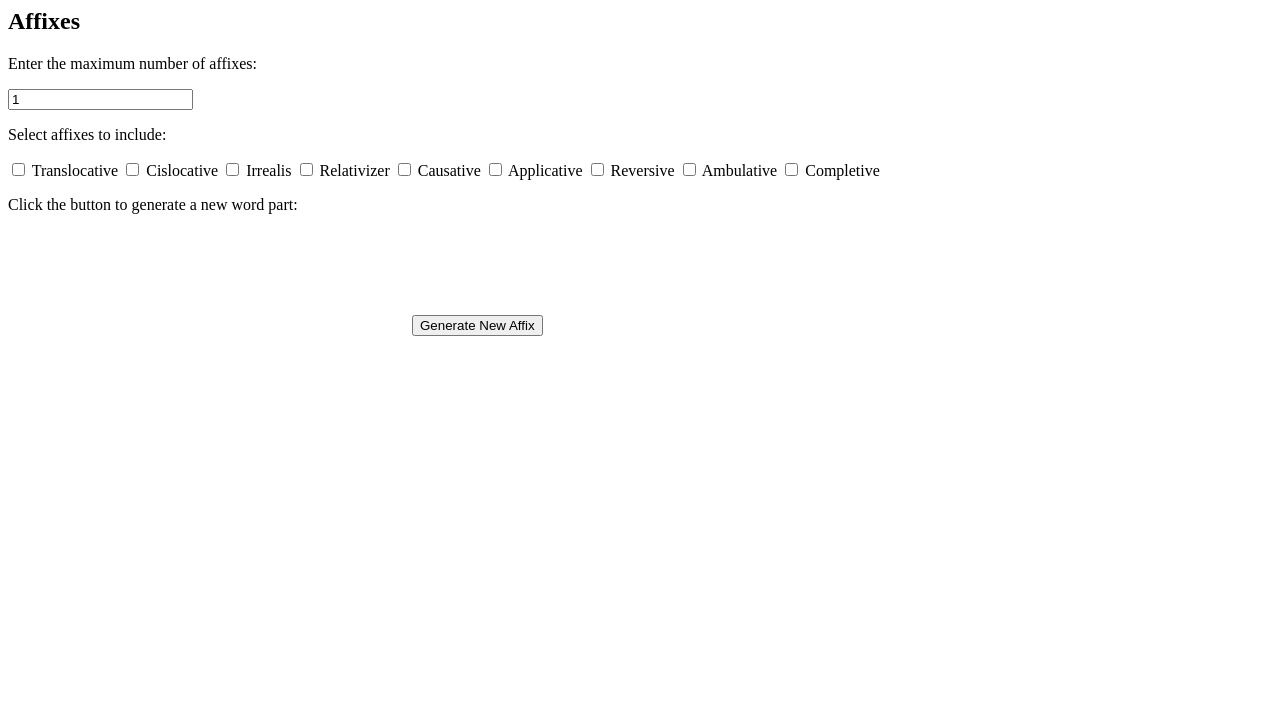
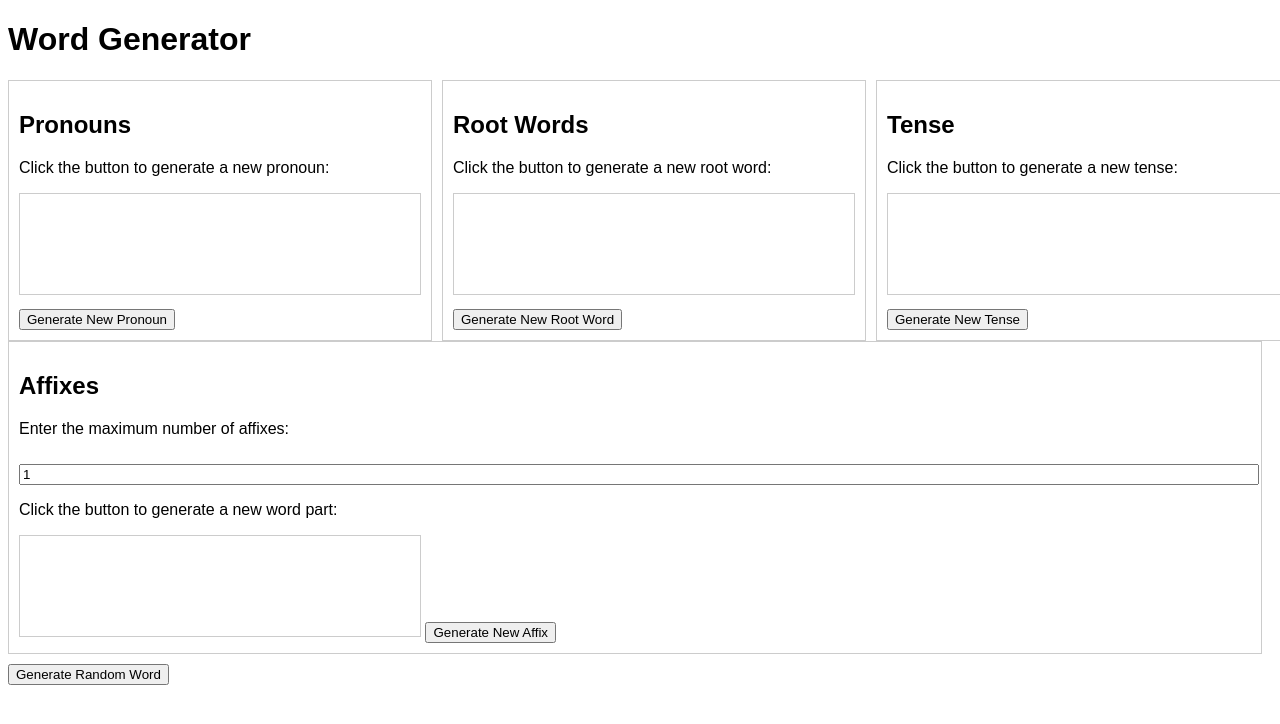
Before and after one commit to interrowhimper/RWM, a plain HTML site: page index.html in a window 1280 px wide. Drawn offline with Linux system fonts and the light colour scheme.

Commit message:
Update index.html

```diff
--- a/index.html
+++ b/index.html
@@ -1,4 +1,66 @@
-<!-- ... (previous content) ... -->
+<!DOCTYPE html>
+<html lang="en">
+<head>
+  <meta charset="UTF-8">
+  <meta name="viewport" content="width=device-width, initial-scale=1.0">
+  <title>Word Generator</title>
+  <style>
+    body {
+      font-family: Arial, sans-serif;
+    }
+    .container {
+      display: flex;
+    }
+    .box {
+      border: 1px solid #ccc;
+      padding: 10px;
+      margin-right: 10px;
+      flex: 1;
+    }
+    canvas {
+      border: 1px solid #ccc;
+    }
+    button {
+      margin-top: 10px;
+    }
+    input[type="number"] {
+      width: 100%;
+      margin-top: 10px;
+    }
+    label {
+      display: block;
+      margin-bottom: 5px;
+    }
+  </style>
+</head>
+<body>
+  <h1>Word Generator</h1>
+
+  <div class="container">
+    <!-- Box for Pronouns -->
+    <div class="box">
+      <h2>Pronouns</h2>
+      <p>Click the button to generate a new pronoun:</p>
+      <canvas id="pronounCanvas" width="400" height="100"></canvas>
+      <button id="generatePronounButton">Generate New Pronoun</button>
+    </div>
+
+    <!-- Box for Root Words -->
+    <div class="box">
+      <h2>Root Words</h2>
+      <p>Click the button to generate a new root word:</p>
+      <canvas id="rootCanvas" width="400" height="100"></canvas>
+      <button id="generateRootButton">Generate New Root Word</button>
+    </div>
+
+    <!-- Box for Tense -->
+    <div class="box">
+      <h2>Tense</h2>
+      <p>Click the button to generate a new tense:</p>
+      <canvas id="tenseCanvas" width="400" height="100"></canvas>
+      <button id="generateTenseButton">Generate New Tense</button>
+    </div>
+  </div>
 
   <!-- Box for Affixes -->
   <div class="box">
@@ -6,48 +68,14 @@
     <p>Enter the maximum number of affixes:</p>
     <input type="number" id="maxAffixesInput" value="1" min="1">
 
-  <p>Select affixes to include:</p>
-  <label>
-    <input type="checkbox" class="affixCheckbox" value="translocative">
-    Translocative
-  </label>
-  <label>
-    <input type="checkbox" class="affixCheckbox" value="cislocative">
-    Cislocative
-  </label>
-  <!-- Add other affixes here as checkboxes -->
-  <label>
-    <input type="checkbox" class="affixCheckbox" value="irrealis">
-    Irrealis
-  </label>
-  <label>
-    <input type="checkbox" class="affixCheckbox" value="relativizer">
-    Relativizer
-  </label>
-  <label>
-    <input type="checkbox" class="affixCheckbox" value="causative">
-    Causative
-  </label>
-  <label>
-    <input type="checkbox" class="affixCheckbox" value="applicative">
-    Applicative
-  </label>
-  <label>
-    <input type="checkbox" class="affixCheckbox" value="reversive">
-    Reversive
-  </label>
-  <label>
-    <input type="checkbox" class="affixCheckbox" value="ambulative">
-    Ambulative
-  </label>
-  <label>
-    <input type="checkbox" class="affixCheckbox" value="completive">
-    Completive
-  </label>
-
     <p>Click the button to generate a new word part:</p>
     <canvas id="affixCanvas" width="400" height="100"></canvas>
     <button id="generateAffixButton">Generate New Affix</button>
   </div>
 
-<!-- ... (previous content) ... -->
+  <!-- Random Button -->
+  <button id="generateRandomButton">Generate Random Word</button>
+
+  <script src="script.js"></script>
+</body>
+</html>
```
Lines whose indentation alone changed are shown as unchanged.
